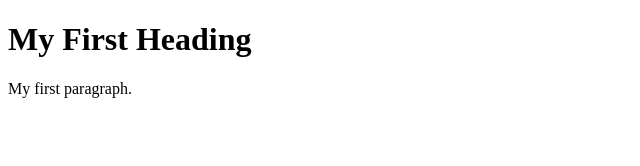
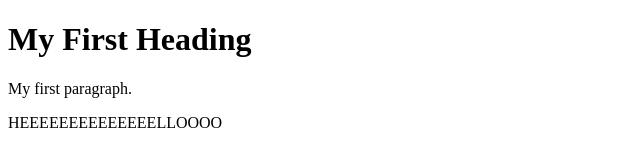
Before and after one commit to ElmakhtoumSafae/FirstRepo1, a plain HTML site: page Index.html in a window 1280 px wide. Shown: the whole page, without its empty margins (0-640 px from the left). Drawn offline with Linux system fonts and the light colour scheme.

Commit message:
Update Index.html

```diff
--- a/Index.html
+++ b/Index.html
@@ -5,6 +5,6 @@
 <h1>My First Heading</h1>
 
 <p>My first paragraph.</p>
-
+<p>HEEEEEEEEEEEEEELLOOOO<p>
 </body>
 </html>
```
